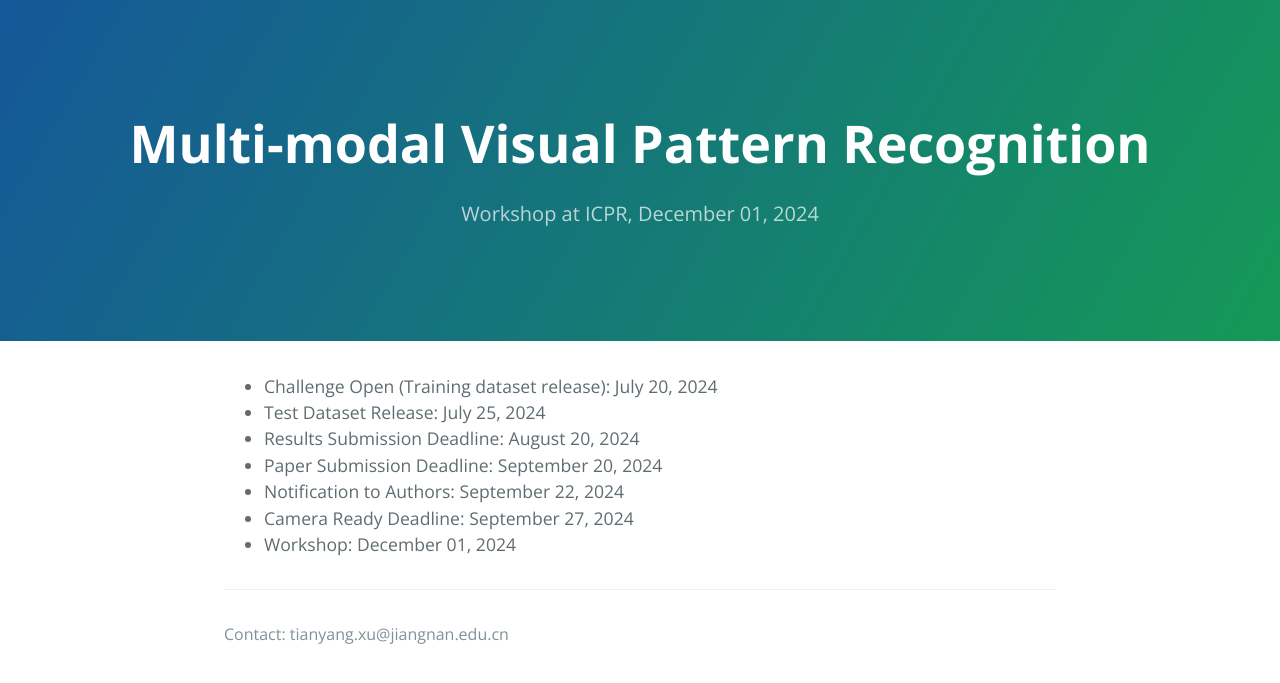
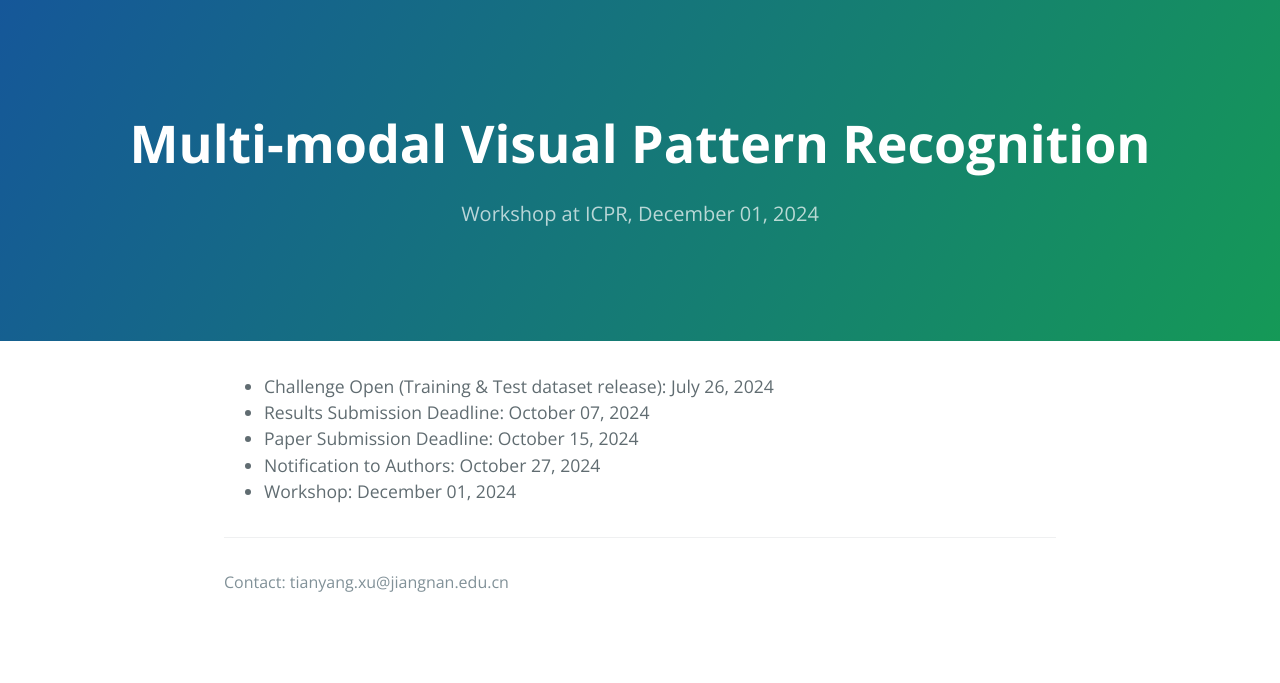
Before and after one commit to PRCI-Lab/mmvpr-workshop-icpr2024, a Jekyll site: the page built from docs/important-dates.md, in a window 1280 px wide. Shown: the top 683 px of the page. Built offline with Jekyll 4.4.1, drawn with Linux system fonts in a browser that asks for light colours; our own code applies the rules of GitHub Pages for plain Markdown files.

Commit message:
Update important-dates.md

```diff
--- a/docs/important-dates.md
+++ b/docs/important-dates.md
@@ -1,7 +1,5 @@
-- Challenge Open (Training dataset release): July 20, 2024
-- Test Dataset Release: July 25, 2024
-- Results Submission Deadline: August 20, 2024
-- Paper Submission Deadline: September 20, 2024
-- Notification to Authors: September 22, 2024
-- Camera Ready Deadline: September 27, 2024
+- Challenge Open (Training & Test dataset release): July 26, 2024
+- Results Submission Deadline: October 07, 2024
+- Paper Submission Deadline: October 15, 2024
+- Notification to Authors: October 27, 2024
 - Workshop: December 01, 2024
```
